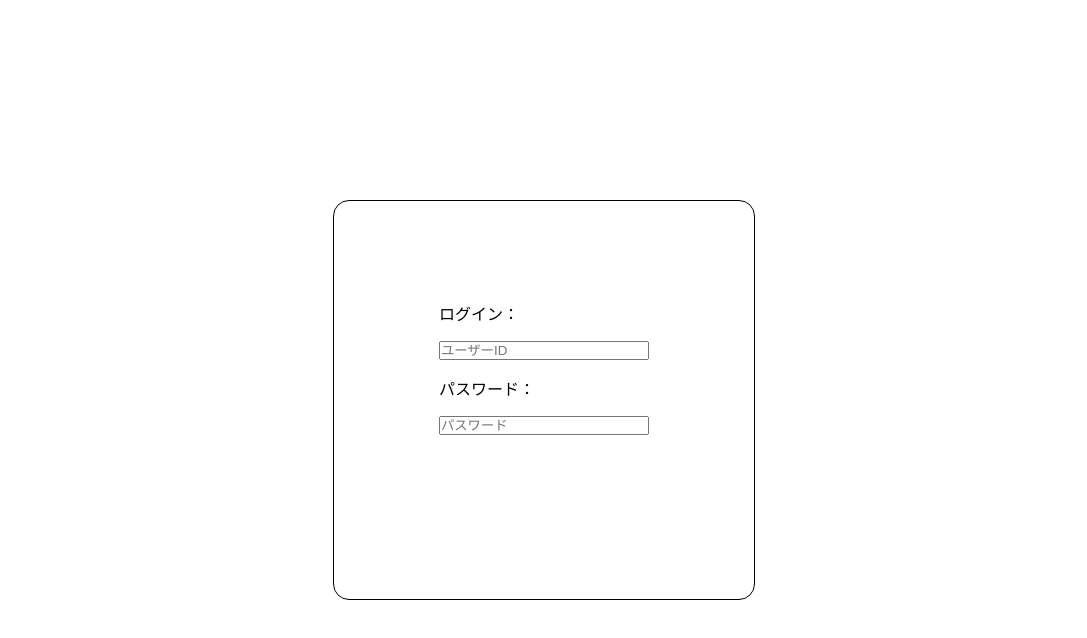
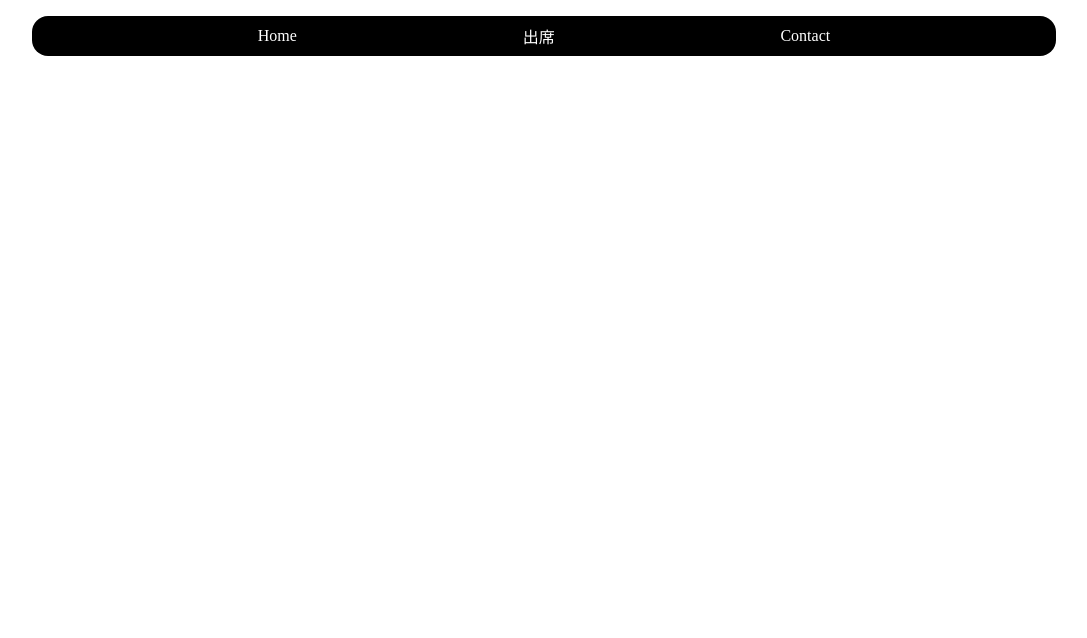
Before and after one commit to lyuhiroyama/classMate, a React (Create React App) app: page / in a window 1280 px wide. Shown: the top 638 px of the page, without its empty margins (96-1183 px from the left). Built offline with nearby package versions, Linux system fonts and the light colour scheme.

Commit message:
feat: add navbar

```diff
--- a/src/App.scss
+++ b/src/App.scss
@@ -4,6 +4,36 @@
     box-sizing: border-box;
 }
 
+// Navbar component
+.navbar-component {
+    width: 100vw;
+    display: flex;
+    justify-content: center;
+
+    .navbar {
+        width: 80%;
+        height: 2.5rem;
+        background-color: black;
+        margin: 1rem 0;
+        border-radius: 1rem;
+
+        ul {
+            height: inherit;
+            display: flex;
+            justify-content: space-evenly;
+            align-items: center;
+            list-style: none;
+
+            li {
+                color: white;
+                cursor: pointer;
+            }
+            li:hover {
+                color: grey;
+            }
+        }
+    }
+}
 
 
 // Login component
--- a/src/App.tsx
+++ b/src/App.tsx
@@ -1,11 +1,12 @@
 import React from "react";
 import "./App.scss";
 import Login from './components/login'
+import Navbar from './components/navbar'
 
 function App() {
     return (
         <div className="app-component">
-            <Login />
+            <Navbar />
         </div>
     )
 }
--- /dev/null
+++ b/src/components/navbar.tsx
@@ -0,0 +1,15 @@
+
+
+export default function Navbar(){
+    return (
+        <div className="navbar-component">
+            <div className="navbar">
+                <ul>
+                    <li>Home</li>
+                    <li>出席</li>
+                    <li>Contact</li>
+                </ul>
+            </div>
+        </div>
+    )
+}
```
